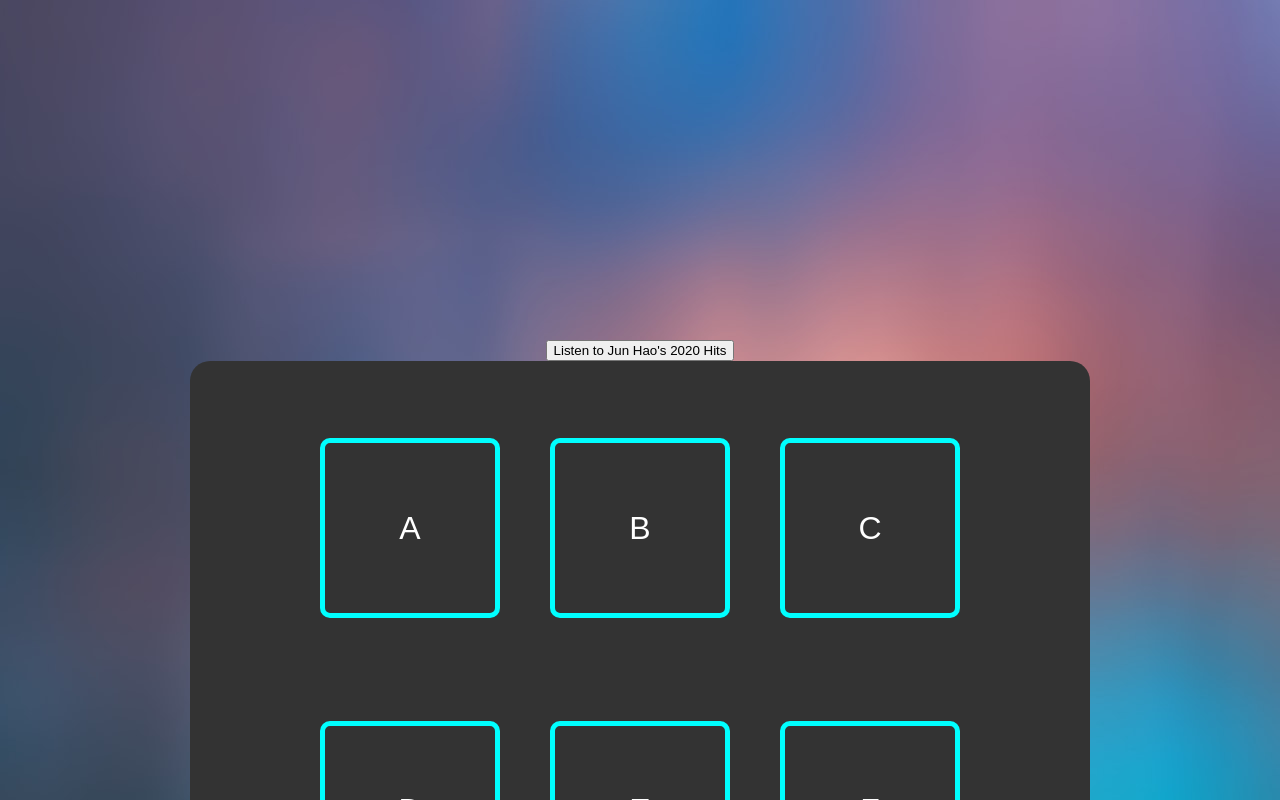
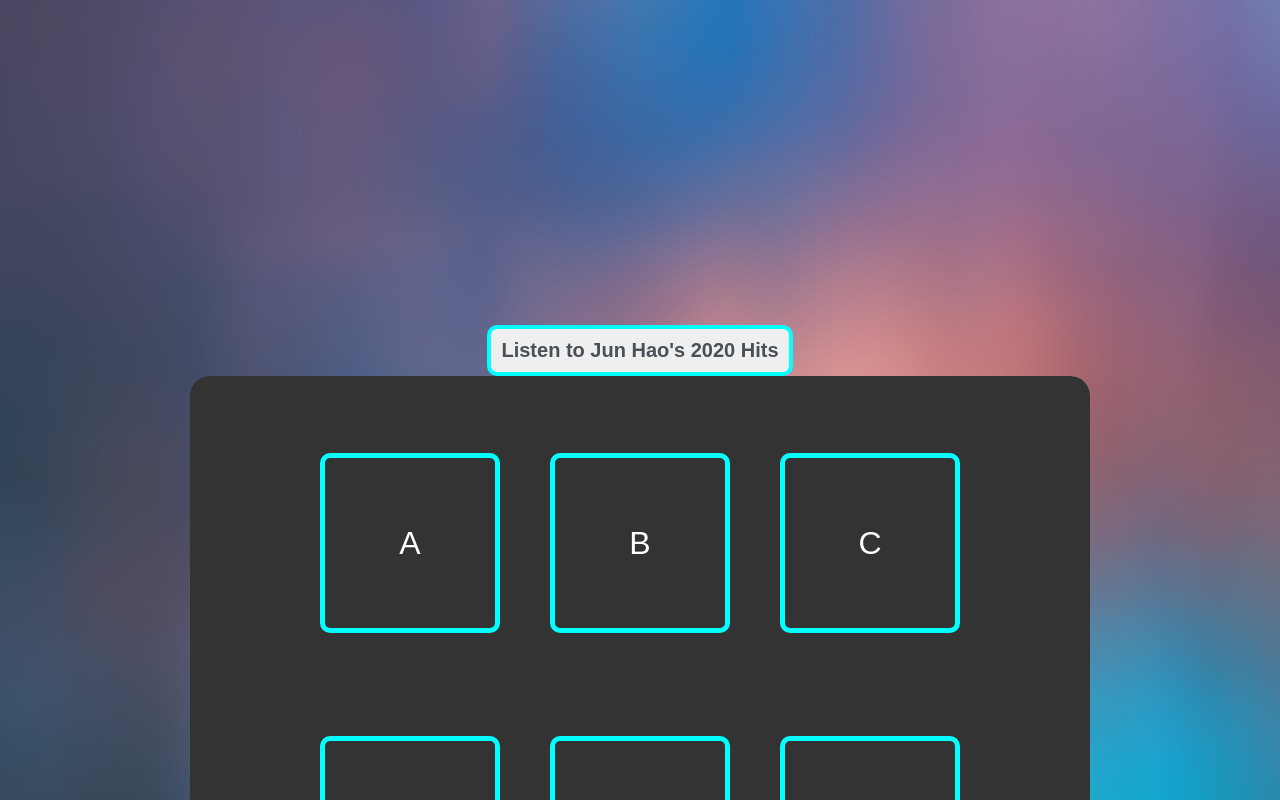
Before and after one commit to JunHao-k/beatbox, a React (Create React App) app: page / in a window 1280 px wide. Shown: the top 800 px of the page. Built offline with nearby package versions, Linux system fonts and the light colour scheme.

Commit message:
UX changes

```diff
--- a/src/App.css
+++ b/src/App.css
@@ -40,3 +40,19 @@
 body {
   background-image: url(background.jpeg)
 }
+
+#changeUse{
+  padding:10px;
+  font-size:20px;
+  border: 4px aqua solid;
+  border-radius: 10px;
+  font-weight: bolder;
+  color: #495057;
+  transition: 0.25s;
+}
+
+#changeUse:hover{
+  background-color: #333;
+  color: white;
+  transform: translate3d(0px, -5px, 0px);
+}
--- a/src/App.js
+++ b/src/App.js
@@ -55,12 +55,14 @@ class App extends React.Component{
 
   switchUse = () => {
     if(this.state.currentActive === 1){
+
       this.setState({
         currentActive: 2,
         active: this.state.musicPlayer,
       })
     }
     else{
+
       this.setState({
         currentActive: 1,
         active: this.state.entireBeatbox,
@@ -83,10 +85,8 @@ class App extends React.Component{
       newMusic.playThis()
       this.setState({
         currentlyPlaying: newMusic
-
       })
     }
-
   }
 
   //So function getColour returns the activeColour and passed this colour into the props bgColour
@@ -137,7 +137,7 @@ class App extends React.Component{
 
       <div id = "bigBox">
 
-        <button onClick = {this.switchUse}> Listen to Jun Hao's 2020 Hits </button>
+        <button id = 'changeUse' onClick = {this.switchUse}> Listen to Jun Hao's 2020 Hits </button>
 
         <div class = 'entireBox' >
           {this.displayBoxes()}
--- a/src/Parts.js
+++ b/src/Parts.js
@@ -54,7 +54,6 @@ class Box{
     getAudio = () => {
         return this.individualBeats;
     }
-
     stopBeat = () => {
         return this.individualBeats.stopMusic;
     }
```
Also changed, not shown: 1 other file (tests, documents, lock files or other folders).
